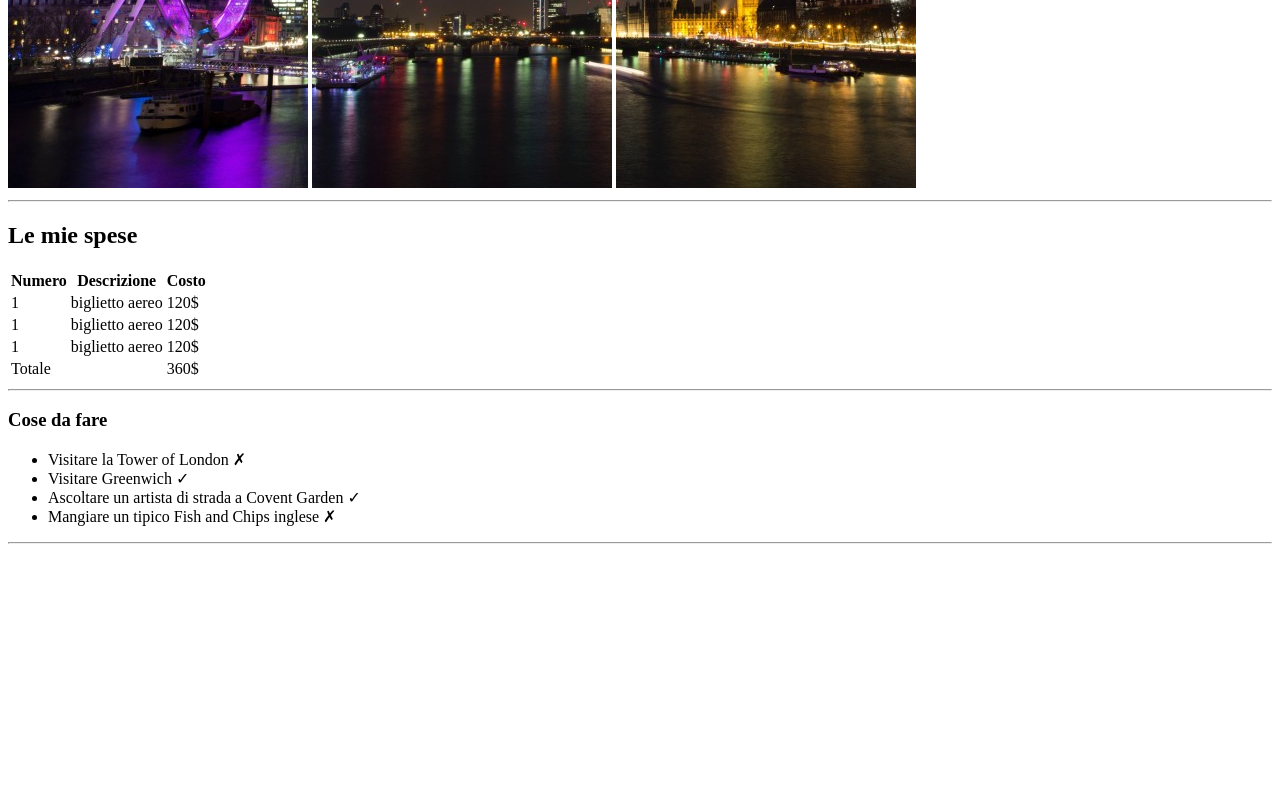
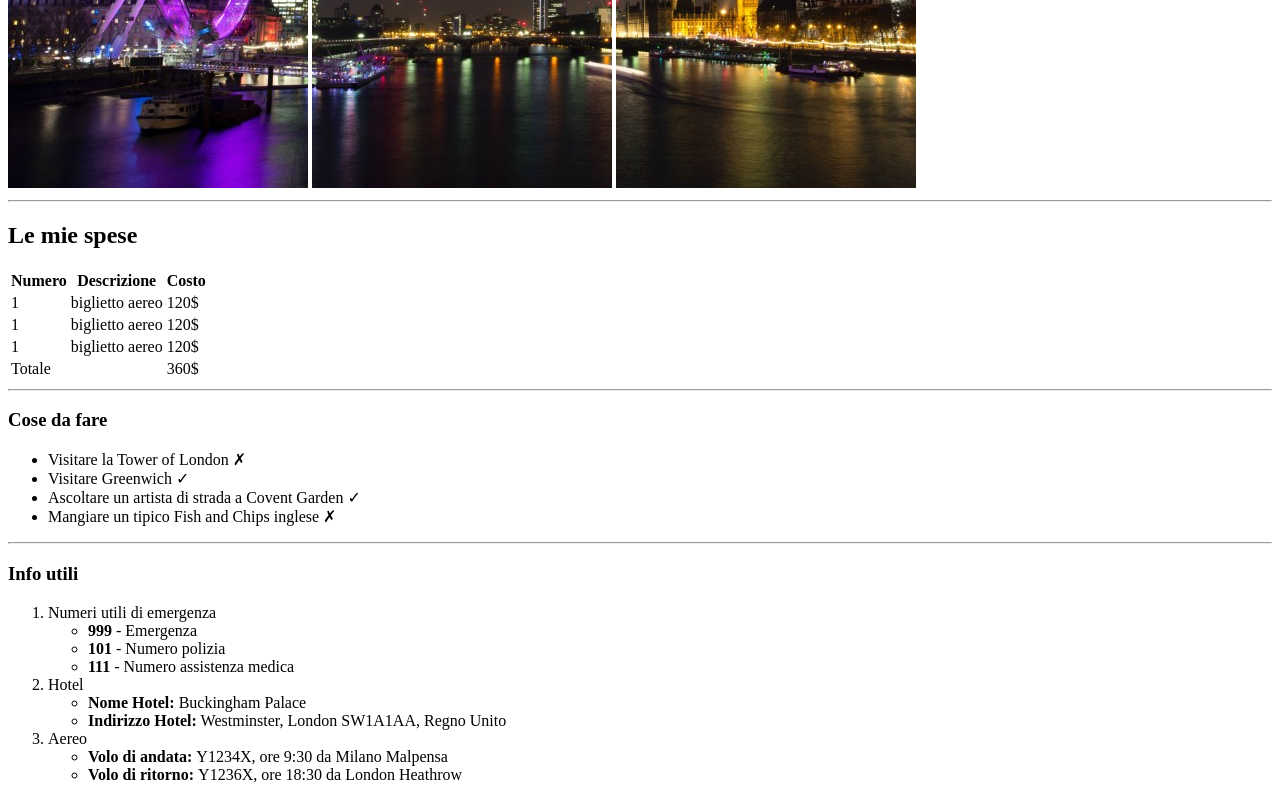
Before and after one commit to Paolacocc/html-london-trip, a plain HTML site: page index.html in a window 1280 px wide. Shown: the part 492-1292 px from the top of the page. Before the commit the page ends 1044 px from the top, so only its background shows below. Drawn offline with Linux system fonts and the light colour scheme.

Commit message:
add: list of important info

```diff
--- a/index.html
+++ b/index.html
@@ -79,6 +79,34 @@
             <hr>
             <!-- /unoreder list  -->
 
+        </section>
+        <h3>Info utili</h3>
+        <!-- ordered list -->
+        <ol>
+            <li>Numeri utili di emergenza
+                <ul>
+                    <li><strong>999</strong> - Emergenza</li>
+                    <li><strong>101</strong> - Numero polizia</li>
+                    <li><strong>111</strong> - Numero assistenza medica</li>
+                </ul>
+            </li>
+            <li>Hotel
+                <ul>
+                    <li><strong>Nome Hotel:</strong> Buckingham Palace</li>
+                    <li><strong>Indirizzo Hotel:</strong> Westminster, London SW1A1AA, Regno Unito</li>
+                </ul>
+            </li>
+            <li>Aereo
+                <ul>
+                    <li><strong>Volo di andata: </strong>Y1234X, ore 9:30 da Milano Malpensa</li>
+                    <li><strong>Volo di ritorno: </strong>Y1236X, ore 18:30 da London Heathrow</li>
+                </ul>
+            </li>
+
+        </ol>
+        <!-- /orderd list -->
+    <section>
+
 
         </section>
 
```
